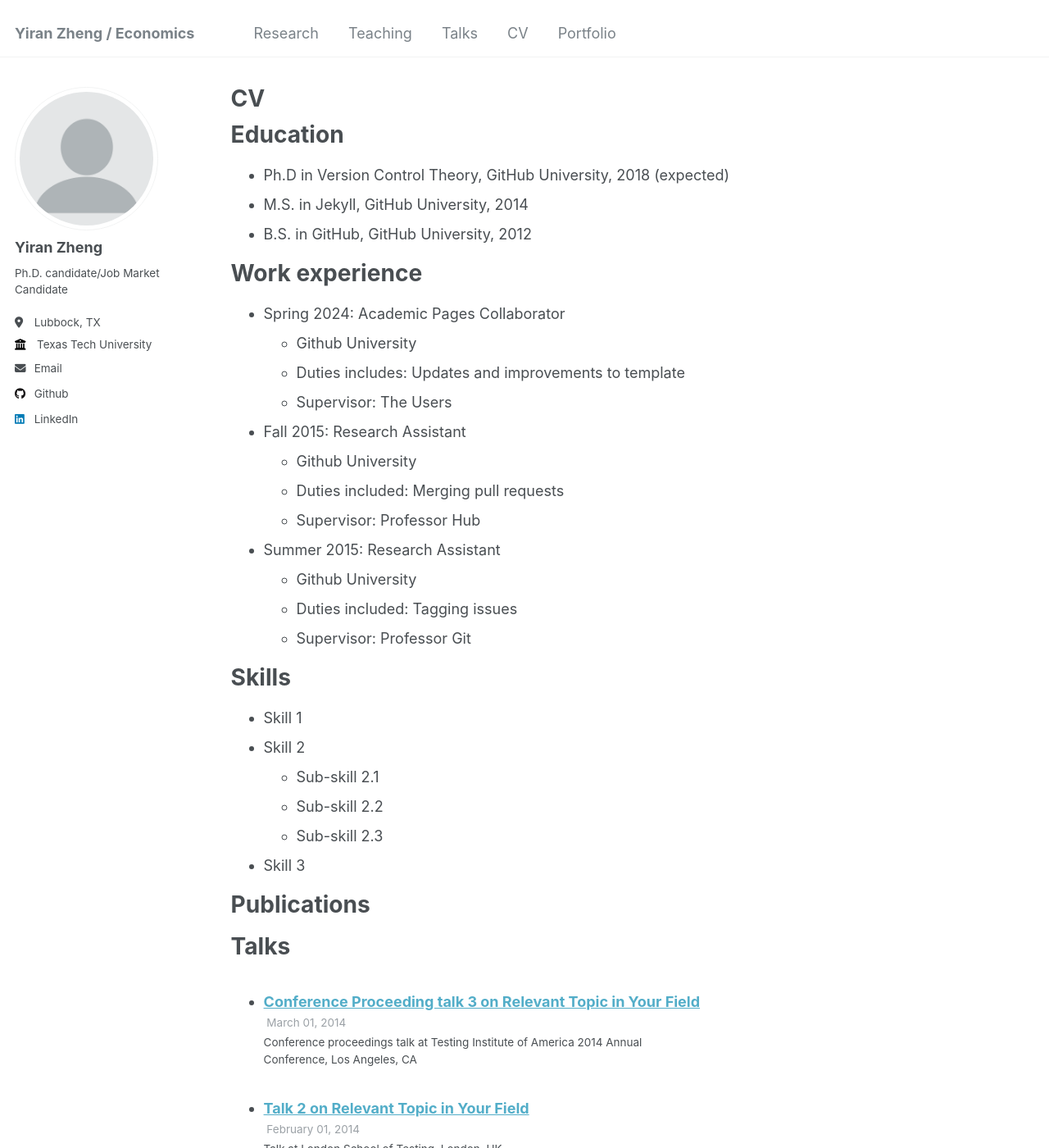
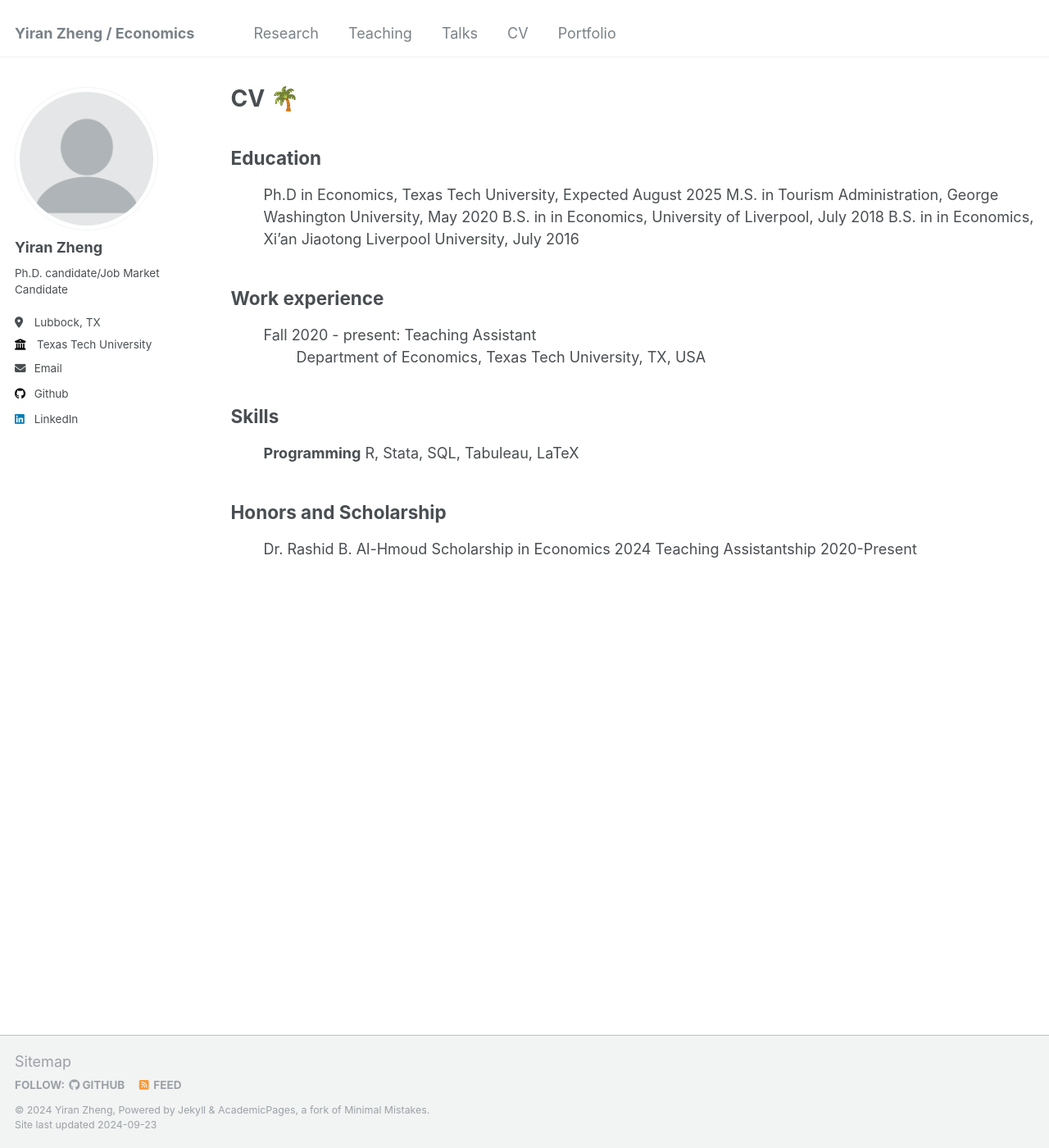
Before and after one commit to yiran-zheng/yiran-zheng.github.io, a Jekyll site: the page built from _pages/cv.md, in a window 1280 px wide and 1400 px high. Shown: the whole window at 82% size. Built offline with Jekyll 4.4.1, drawn with Linux system fonts in a browser that asks for light colours; some of the changed text lies outside the part shown.

Commit message:
Update cv.md

```diff
--- a/_pages/cv.md
+++ b/_pages/cv.md
@@ -9,56 +9,39 @@ redirect_from:
 
 {% include base_path %}
 
-Education
-======
-* Ph.D in Version Control Theory, GitHub University, 2018 (expected)
-* M.S. in Jekyll, GitHub University, 2014
-* B.S. in GitHub, GitHub University, 2012
+<h2>Education</h2>
+<ul>
+<il>Ph.D in Economics, Texas Tech University, Expected August 2025</il>
+<il>M.S. in Tourism Administration, George Washington University, May 2020</il>
+<il>B.S. in in Economics, University of Liverpool, July 2018</il>
+<il>B.S. in in Economics, Xi’an Jiaotong Liverpool University, July 2016</il>
+</ul>
 
-Work experience
-======
-* Spring 2024: Academic Pages Collaborator
-  * Github University
-  * Duties includes: Updates and improvements to template
-  * Supervisor: The Users
+<h2>Work experience</h2>
+<ul>
+    Fall 2020 - present: Teaching Assistant
+    <ul>
+      <il>
+        Department of Economics, Texas Tech University, TX, USA
+      </il>
+    </ul>
+</ul>
 
-* Fall 2015: Research Assistant
-  * Github University
-  * Duties included: Merging pull requests
-  * Supervisor: Professor Hub
 
-* Summer 2015: Research Assistant
-  * Github University
-  * Duties included: Tagging issues
-  * Supervisor: Professor Git
+<h2>Skills</h2>
+<ul>
+  <il>
+    <strong>Programming</strong>
+    R, Stata, SQL, Tabuleau, LaTeX
+  </il>
+</ul>
 
-Skills
-======
-* Skill 1
-* Skill 2
-  * Sub-skill 2.1
-  * Sub-skill 2.2
-  * Sub-skill 2.3
-* Skill 3
-
-Publications
-======
-  <ul>{% for post in site.publications reversed %}
-    {% include archive-single-cv.html %}
-  {% endfor %}</ul>
-
-Talks
-======
-  <ul>{% for post in site.talks reversed %}
-    {% include archive-single-talk-cv.html  %}
-  {% endfor %}</ul>
-
-Teaching
-======
-  <ul>{% for post in site.teaching reversed %}
-    {% include archive-single-cv.html %}
-  {% endfor %}</ul>
-
-Service and leadership
-======
-* Currently signed in to 43 different slack teams
+<h2>Honors and Scholarship</h2>
+<ul>
+  <il>
+    Dr. Rashid B. Al-Hmoud Scholarship in Economics 2024
+  </il>
+  <il>
+    Teaching Assistantship 2020-Present
+  </il>
+</ul>
```
Also changed, not shown: other parts of _pages/cv.md (+1 -1 lines).
